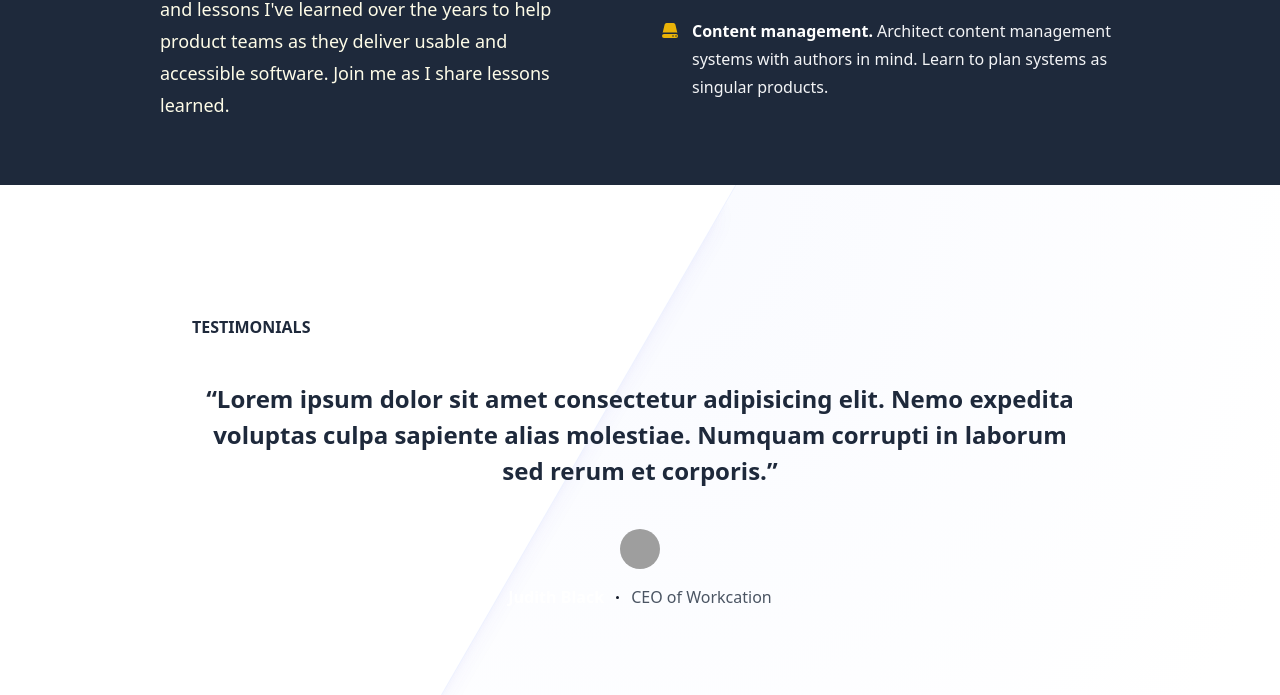
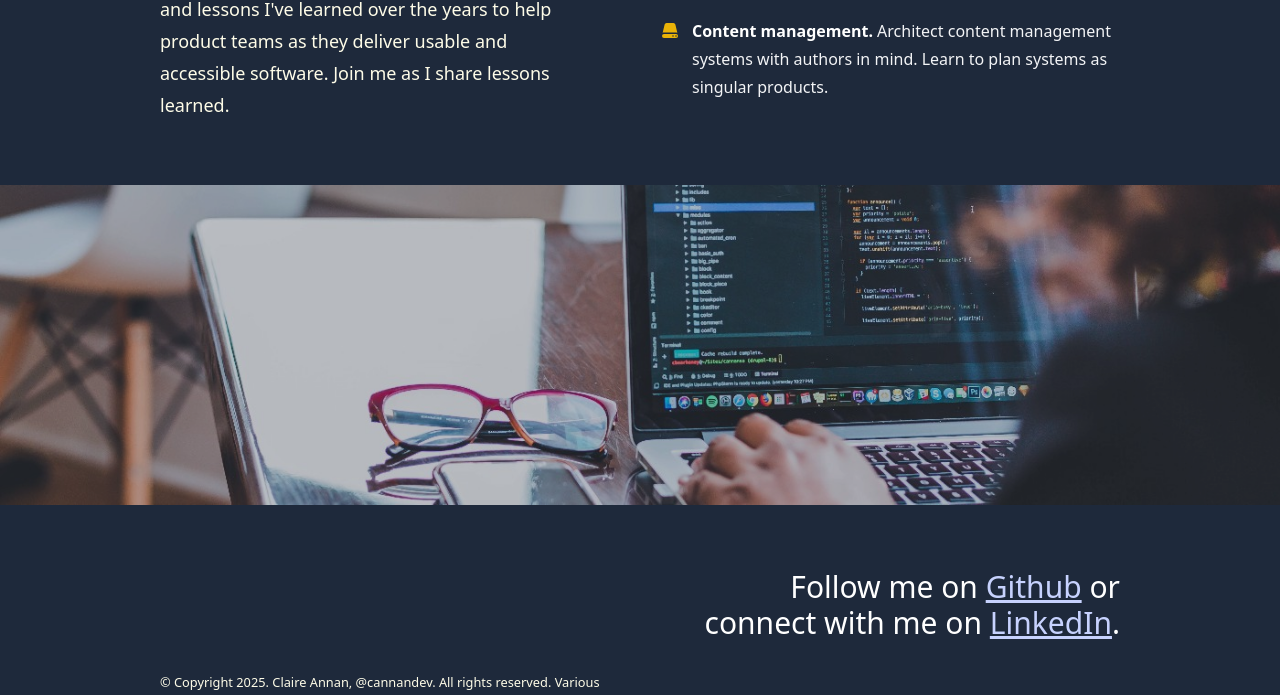
Before and after one commit to cannandev/cannandev-tailwind-theme-2025, a website: page index.html in a window 1280 px wide. Shown: the part 1181-1876 px from the top of the page. Drawn offline with Linux system fonts and the light colour scheme; grey boxes are pictures that could not be loaded.

Commit message:
Remove testimonials section.

```diff
--- a/index.html
+++ b/index.html
@@ -188,38 +188,11 @@
 				</div>
 			</div>
 		</section>
-		<!-- Testimonials component -->
-		<section class="relative isolate overflow-hidden bg-white px-6 py-24 sm:py-32 lg:px-8">
-			<div
-				class="absolute inset-0 -z-10 bg-[radial-gradient(45rem_50rem_at_top,theme(colors.indigo.100),white)] opacity-20">
-			</div>
-			<div
-				class="absolute inset-y-0 right-1/2 -z-10 mr-16 w-[200%] origin-bottom-left skew-x-[-30deg] bg-white shadow-xl shadow-indigo-600/10 ring-1 ring-indigo-50 sm:mr-28 lg:mr-0 xl:mr-16 xl:origin-center">
-			</div>
-			<div class="mx-auto max-w-2xl lg:max-w-4xl text-slate-800">
-				<h2 class="text-base font-bold leading-7  uppercase">Testimonials</h2>
-				<figure class="mt-10">
-					<blockquote class="text-center text-xl font-semibold leading-8 sm:text-2xl sm:leading-9">
-						<p>“Lorem ipsum dolor sit amet consectetur adipisicing elit. Nemo expedita voluptas culpa sapiente alias
-							molestiae. Numquam corrupti in laborum sed rerum et corporis.”</p>
-					</blockquote>
-					<figcaption class="mt-10">
-						<img class="mx-auto h-10 w-10 rounded-full"
-							src="https://images.unsplash.com/photo-1494790108377-be9c29b29330?ixlib=rb-1.2.1&ixid=eyJhcHBfaWQiOjEyMDd9&auto=format&fit=facearea&facepad=2&w=256&h=256&q=80"
-							alt="">
-						<div class="mt-4 flex items-center justify-center space-x-3 text-base">
-							<div class="font-semibold text-white">Judith Black</div>
-							<svg viewBox="0 0 2 2" width="3" height="3" aria-hidden="true" class="fill-gray-900">
-								<circle cx="1" cy="1" r="1" />
-							</svg>
-							<div class="text-gray-600">CEO of Workcation</div>
-						</div>
-					</figcaption>
-				</figure>
-			</div>
-		</section>
 	</main>
 	<footer>
+		<figure>
+			<img class="w-full opacity-70" src="/src/img/background.jpeg" alt="Claire hard at work in a cafe.">
+		</figure>
 		<div class="mx-auto max-w-5xl px-8 py-16">
 			<div class="flex flex-col lg:flex-row justify-end">
 				<!-- footer social links -->
@@ -242,9 +215,6 @@
 						alt="Home of Claire Annan Blog @cannandev"></a>
 			</div>
 		</div>
-		<figure>
-			<img class="w-full opacity-70" src="/src/img/background.jpeg" alt="Claire hard at work in a cafe.">
-		</figure>
 	</footer>
 </body>
 
```
